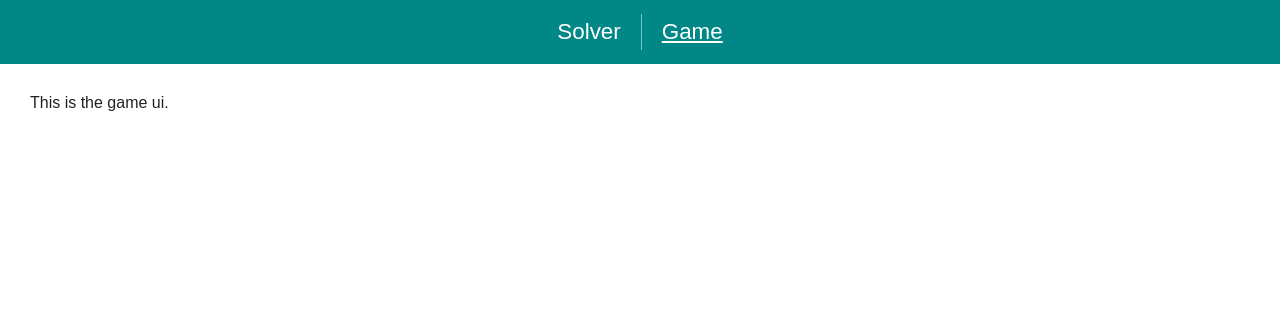
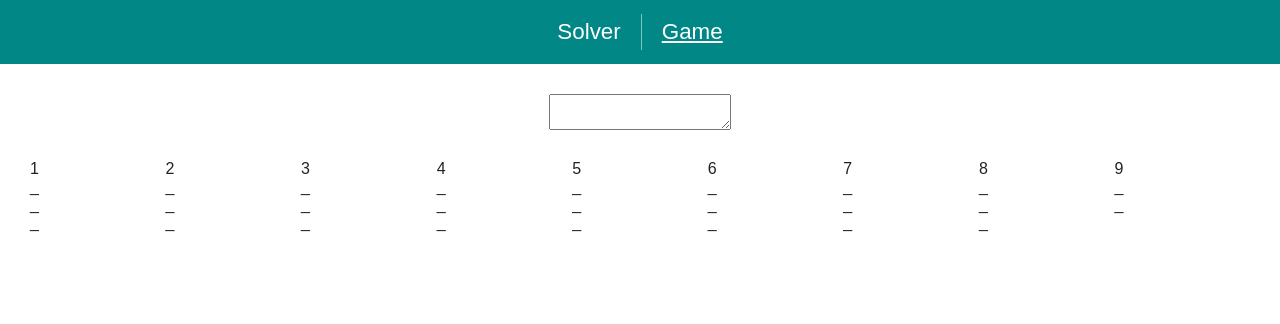
Before and after one commit to jamesoguntebi/home-site, a Python web app: template templates/twenty_four.html in a window 1280 px wide. Shown: the top 324 px of the page. Run offline with Jinja, Linux system fonts and the light colour scheme; the template is opened without the code that fills it, so the values that code supplies are empty; some web fonts are replaced.

Commit message:
Starting 24 game functionality.

```diff
--- a/scripts/calculator.js
+++ b/scripts/calculator.js
@@ -211,6 +211,10 @@ function checkNumberSetHelper(expressions, target) {
     expressions.forEach((expression2, j) => {
       if (j <= i) return;
 
+      if (expression1.getValue() === 1 || expression2.getValue() === 1) {
+
+      }
+
       ALL_OPERATIONS.forEach((OperationType) => {
         const partialExpressions = [
           new OperationType(expression1, expression2),
--- a/scripts/twenty_four.js
+++ b/scripts/twenty_four.js
@@ -1,5 +1,6 @@
 let inputElements = [];
 let solutionsElement = null;
+let puzzleGridElement = null;
 
 const updateUiForHistory = () => {
   if (window.location.hash.toLowerCase().includes('solver')) {
@@ -37,6 +38,24 @@ const openGameUi = () => {
   window.removeEventListener('keydown', handleSelectAll);
   open_solver_button.classList.remove('selected');
   open_game_button.classList.add('selected');
+
+  maybeInitPuzzleGrid();
+};
+
+const maybeInitPuzzleGrid = () => {
+  if (puzzleGridElement.children.length) return;
+
+  for (let i = 1; i <= 9; i++) {
+    const gridEntry = document.createElement('label');
+    gridEntry.innerText = String(i);
+    puzzleGridElement.appendChild(gridEntry);
+  }
+
+  for (let i = 1; i <= 26; i++) {
+    const gridEntry = document.createElement('label');
+    gridEntry.innerText = '_';
+    puzzleGridElement.appendChild(gridEntry);
+  }
 };
 
 /**
@@ -79,6 +98,7 @@ const solvePuzzle = () => {
 window.onload = () => {
   solutionsElement = document.querySelector('.solver-solutions');
   inputElements = Array.from(document.querySelectorAll('.number-inputs input'));
+  puzzleGridElement = document.querySelector('.puzzle-grid');
 
   inputElements.forEach((element, index, array) => {
     element.addEventListener('input', () => {
--- a/styles/twenty_four.css
+++ b/styles/twenty_four.css
@@ -44,13 +44,10 @@ body:not(.solving) .solver-container {
 }
 
 .main-content {
-  padding: 30px;
-}
-
-.solver-container {
   align-items: center;
   display: flex;
   flex-direction: column;
+  padding: 30px;
 }
 
 .number-inputs input {
@@ -85,3 +82,10 @@ body:not(.solving) .solver-container {
   padding: 10px 20px;
   width: 110px;
 }
+
+.puzzle-grid {
+  display: grid;
+  grid-template-columns: repeat(9, auto);
+  margin-top: 30px;
+  width: 100%;
+}
--- a/templates/twenty_four.html
+++ b/templates/twenty_four.html
@@ -29,7 +29,8 @@
     </div>
 
     <div class="game-container main-content">
-      This is the game ui.
+      <textarea class="puzzle-generator-input"></textarea>
+      <div class="puzzle-grid"></div>
     </div>
   </body>
 </html>
```
